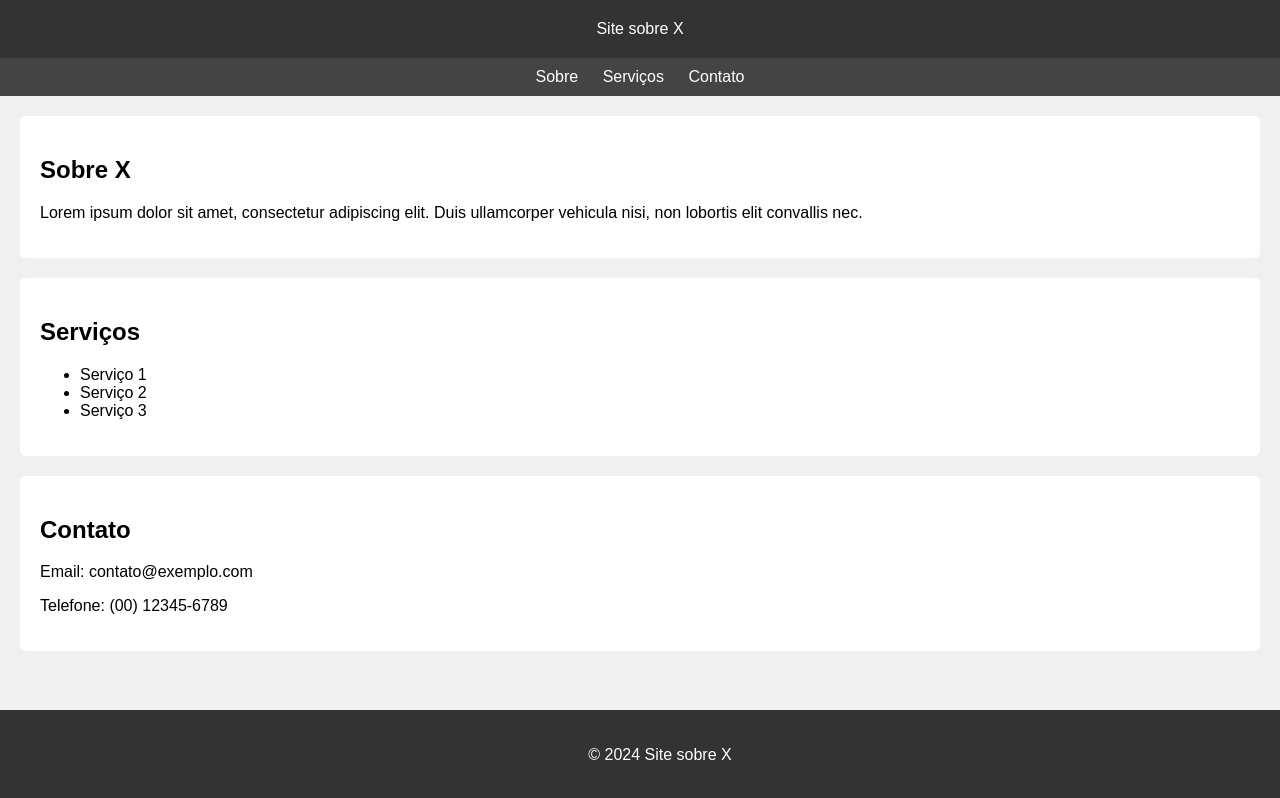
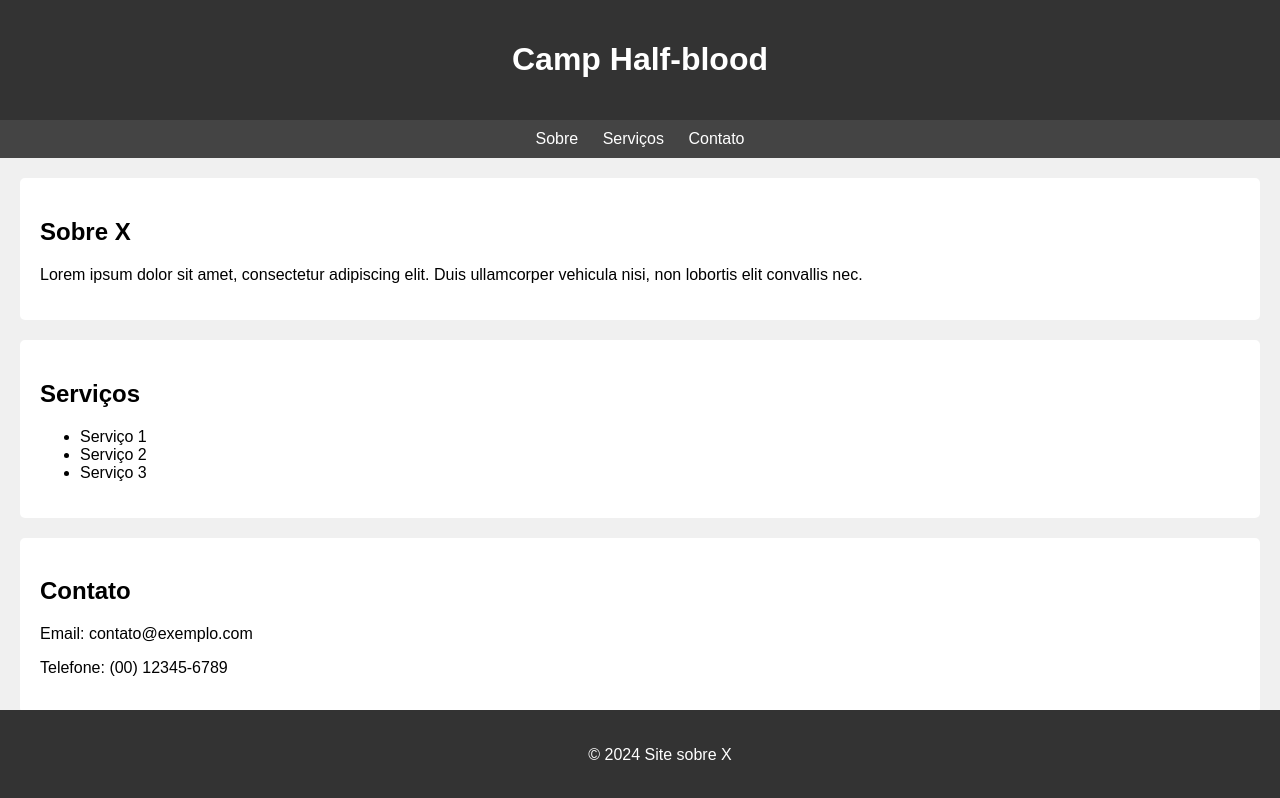
Before and after one commit to VieiraMaria/backend3D, a plain HTML site: page index.html in a window 1280 px wide. Drawn offline with Linux system fonts and the light colour scheme.

Commit message:
Update index.html

```diff
--- a/index.html
+++ b/index.html
@@ -47,7 +47,7 @@
 </head>
 <body>
     <header>
-        <X>Site sobre X</x>
+        <h1>Camp Half-blood</h2>
     </header>
     <nav>
         <a href="#sobre">Sobre</a>
```
